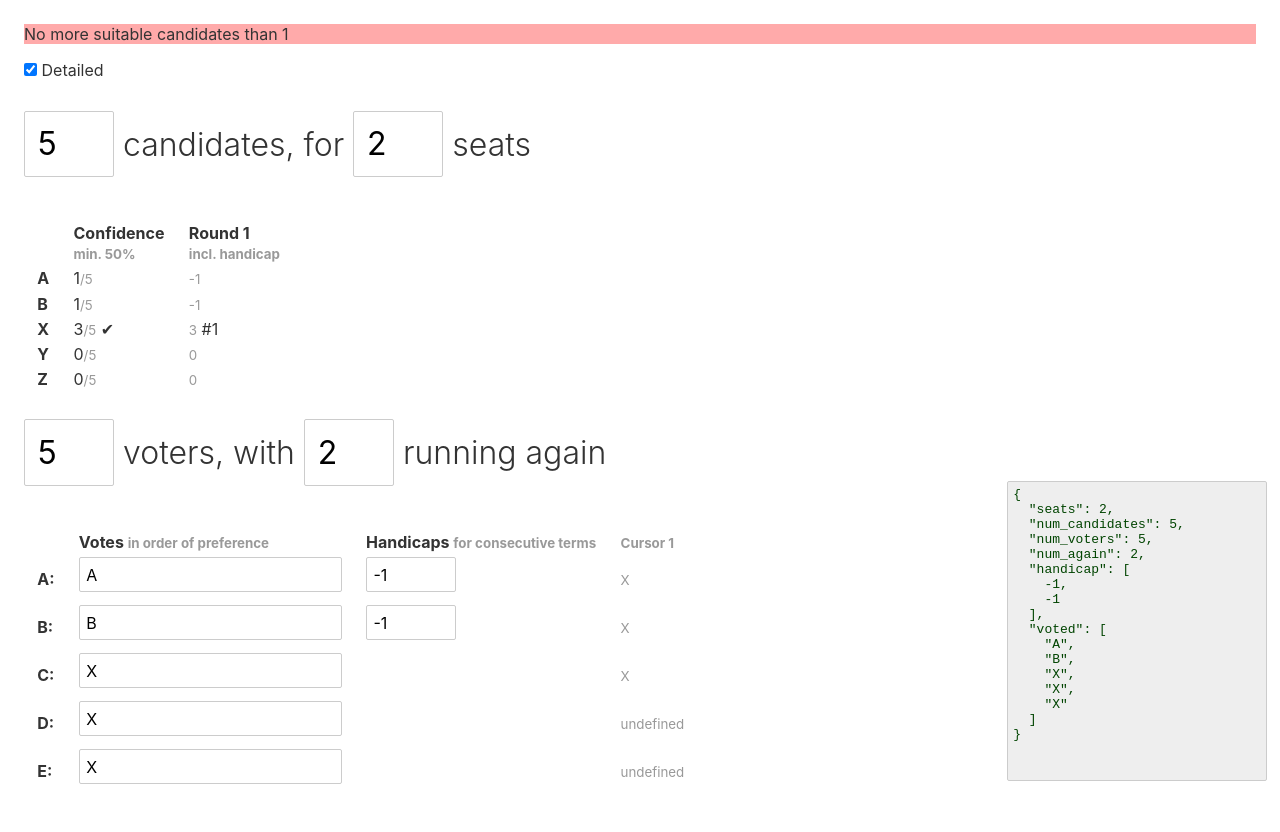
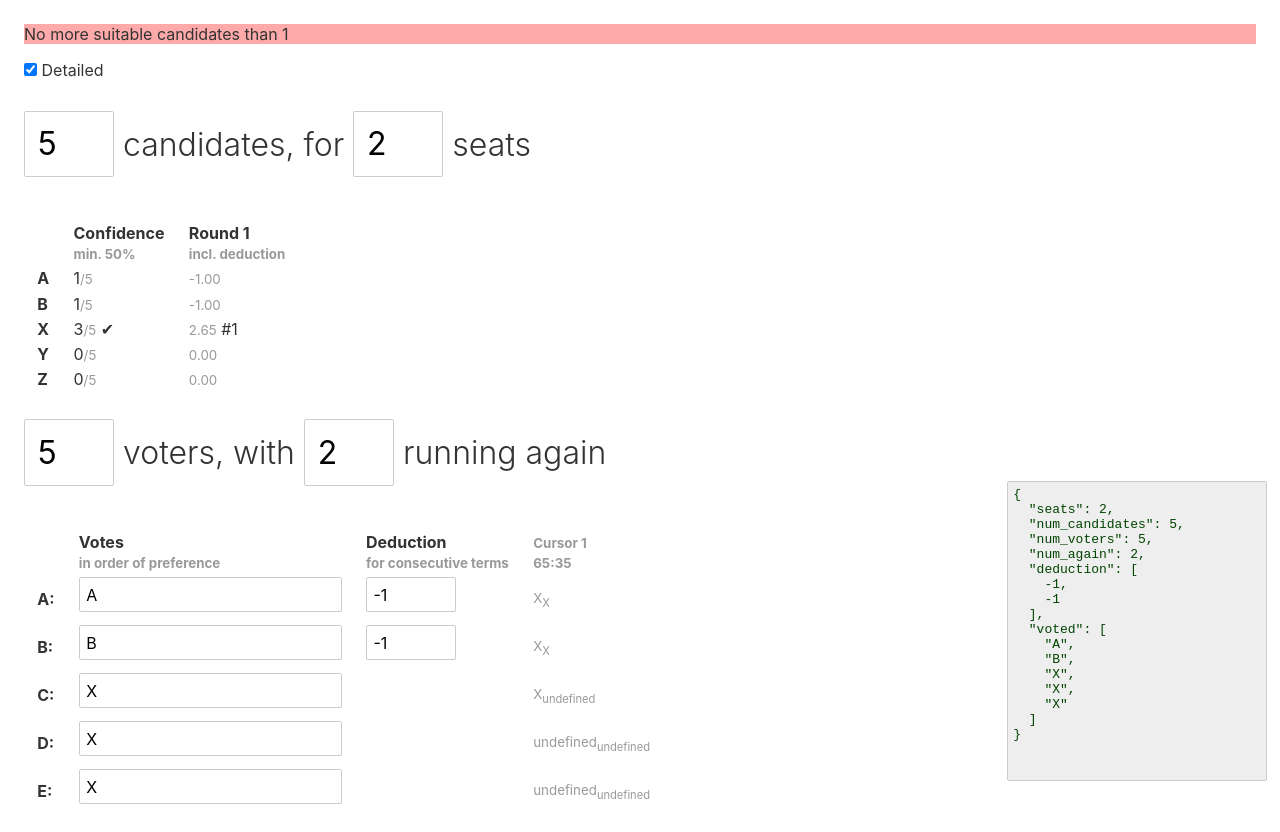
Before and after one commit to tauri-board/board-voter, a Svelte app: page / in a window 1280 px wide. Built offline with nearby package versions, Linux system fonts and the light colour scheme.

Commit message:
Implement blending primary/secondairy vote

```diff
--- a/src/App.svelte
+++ b/src/App.svelte
@@ -6,12 +6,15 @@
 
   export let detailed = true;
 
-  const rules: RuleSet = {
+  export const rules: RuleSet = {
     // At least 50% of the voters should back a candidate, to be considered suitable.
     minApprovalRate: 0.5,
 
     // People running again MUST vote for themselves first, if this is set.
     mustVoteSelfFirst: true,
+
+    // What blend ratio to use for primary:secondary vote. 100% is equivalent to disabled.
+    voteBlendRatio: 0.65,
   };
 
   // Note: we depend on reassigning the setup variable to update the UI.
@@ -25,7 +28,9 @@
     try {
       setup = Object.assign(setup, JSON.parse(json || window.localStorage.setup));
       save();
-    } catch (_) {}
+    } catch (e) {
+      console.error(e);
+    }
   }
 
   load();
@@ -68,8 +73,8 @@
     save();
     update();
   };
-  const onhandicap = (i: number) => (e) => {
-    setup.handicap[i] = Number(e.target.value);
+  const ondeduction = (i: number) => (e) => {
+    setup.deduction[i] = Number(e.target.value);
     save();
     update();
   };
@@ -132,11 +137,9 @@
           <small>min. {(rules.minApprovalRate * 100).toFixed(0)}%</small>
         </th>
         {#each out.round_selection as sel, round}
-          <th
-            title={`Vote cursor: ${out.round_selection[round]}\n` + `Counted as: ${out.round_count[round].join("|")}`}
-          >
+          <th>
             Round {round + 1}<br />
-            <small>incl. handicap</small>
+            <small>incl. deduction</small>
           </th>
         {/each}
       </tr>
@@ -147,10 +150,8 @@
           <th>{name}</th>
           <td>{out.count[cid]}<small>/{setup.num_voters}</small> {out.approved[cid] ? "✔" : ""}</td>
           {#each out.round_wins as win, round}
-            <td
-              title={`Vote cursor: ${out.round_selection[round]}\n` + `Counted as: ${out.round_count[round].join("|")}`}
-            >
-              <small>{out.round_count[round][cid]}</small>
+            <td>
+              <small>{out.round_count[round][cid].toFixed(2)}</small>
               {win == cid ? "#" + (round + 1) : ""}
             </td>
           {/each}
@@ -169,10 +170,21 @@
       <thead>
         <tr>
           <th />
-          <th>Votes <small>in order of preference</small></th>
-          <th>Handicaps <small>for consecutive terms</small></th>
-          {#each out.round_selection as sel, round}
-            <th><small>Cursor {round + 1}</small></th>
+          <th>
+            Votes<br />
+            <small>in order of preference</small>
+          </th>
+          <th>
+            Deduction<br />
+            <small>for consecutive terms</small>
+          </th>
+          {#each out.round_selection as _, round}
+            <th>
+              <small>
+                Cursor {round + 1}<br />
+                {rules.voteBlendRatio * 100}:{(1 - rules.voteBlendRatio) * 100}
+              </small>
+            </th>
           {/each}
         </tr>
       </thead>
@@ -185,8 +197,8 @@
               {#if vid < setup.num_again}
                 <input
                   type="number"
-                  on:change={onhandicap(vid)}
-                  value={setup.handicapFor(vid)}
+                  on:change={ondeduction(vid)}
+                  value={setup.deductionFor(vid)}
                   step={0.5}
                   min={-10}
                   max={-0.5}
@@ -194,7 +206,7 @@
               {/if}
             </td>
             {#each out.round_selection as sel, round}
-              <td><small>{sel[vid]}</small></td>
+              <td><small>{sel[vid]}<sub>{out.round_selection_secondairy[round][vid]}</sub></small></td>
             {/each}
           </tr>
         {/each}
--- a/src/const.ts
+++ b/src/const.ts
@@ -8,3 +8,5 @@ export const MAX_SEATS = 5;
 // But two abstains is an invalid result, since there would not be a simple majority to recognize the outcome.
 export const MIN_VOTERS = 3;
 export const MAX_VOTERS = 7;
+
+export const BLEND_RATIO = 0.65;
--- a/src/logic.ts
+++ b/src/logic.ts
@@ -1,19 +1,24 @@
+import { BLEND_RATIO } from "./const";
 import type { Setup } from "./state";
 
 export type RuleSet = {
   minApprovalRate: number;
   mustVoteSelfFirst: boolean;
+  voteBlendRatio: number;
 };
+
+export type Count = number[];
 
 export type Result = {
   error: string | null;
   candidateNames: string[];
   voterNames: string[];
   approved: boolean[];
-  count: number[];
+  count: Count;
   rate: number[];
   round_selection: string[];
-  round_count: number[][];
+  round_selection_secondairy: string[];
+  round_count: Count[];
   round_wins: number[];
 };
 
@@ -50,15 +55,27 @@ function find_max(count: number[]): number {
   return max_i;
 }
 
-function to_count(lut: Map<string, number>, handicap: number[], votes: string): number[] {
-  let count = Array(lut.size)
-    .fill(0)
-    .map((val, cid) => handicap[cid] || val);
+function apply_deduction(raw_count: Count, deduction: Count): Count {
+  return raw_count.map((count, cid) => count + (deduction[cid] || 0));
+}
+
+function blend_counts(pri_count: Count, sec_count: Count, pri_weight: number): Count {
+  if (pri_weight > 1) throw "Can't have >100% weight for primary vote";
+  if (pri_weight < 0) throw "Can't have <0% weight for primary vote";
+  if (pri_weight == 1) return pri_count;
+  if (pri_weight == 0) return sec_count;
+
+  const sec_weight: number = 1.0 - pri_weight;
+  return pri_count.map((count, cid) => count * pri_weight + sec_count[cid] * sec_weight);
+}
+
+function count_from_votes(lut: Map<string, number>, votes: string): Count {
+  const count = Array(lut.size).fill(0);
 
   for (const vote of votes) {
-    let i = lut.get(vote);
-    if (i === undefined) throw `Vote for unknown candidate '${vote}'`;
-    count[i]++;
+    const cid = lut.get(vote);
+    if (cid === undefined) throw `Vote for unknown candidate '${vote}'`;
+    count[cid]++;
   }
 
   return count;
@@ -73,6 +90,7 @@ export function tick(rules: RuleSet, setup: Setup): Result {
     count: [],
     rate: [],
     round_selection: [],
+    round_selection_secondairy: [],
     round_count: [],
     round_wins: [],
   };
@@ -82,13 +100,35 @@ export function tick(rules: RuleSet, setup: Setup): Result {
   let are_approved: Set<string> = new Set();
 
   function find_selection(setup: Setup, have_won: Set<string>, are_approved: Set<string>): string {
-    return Array(setup.num_voters)
-      .fill(0)
-      // For every voter, find the *first* vote in their list that:
-      // 1. Is approved
-      // 2. Has not already won
-      .map((_, vid) => setup.votesBy(vid).find((vote) => are_approved.has(vote) && !have_won.has(vote)))
-      .join("");
+    return (
+      Array(setup.num_voters)
+        .fill(0)
+        // For every voter, find the *first* vote in their list that:
+        // 1. Is approved
+        // 2. Has not already won
+        .map((_, vid) => setup.votesBy(vid).find((vote) => are_approved.has(vote) && !have_won.has(vote)))
+        .join("")
+    );
+  }
+
+  function find_selection_secondairy(
+    setup: Setup,
+    have_won: Set<string>,
+    are_approved: Set<string>,
+    primary: string
+  ): string {
+    return (
+      Array(setup.num_voters)
+        .fill(0)
+        // For every voter, find the *first* vote in their list that:
+        // 1. Is approved
+        // 2. Has not already won
+        // 3. Is not their primary vote
+        .map((_, vid) =>
+          setup.votesBy(vid).find((vote) => are_approved.has(vote) && !have_won.has(vote) && vote !== primary[vid])
+        )
+        .join("")
+    );
   }
 
   try {
@@ -122,8 +162,8 @@ export function tick(rules: RuleSet, setup: Setup): Result {
     }
 
     // Number of total votes each candidate received
-    // Note: handicap is not applied to approval rate.
-    result.count = to_count(lut, [], setup.voted.join(""));
+    // Note: deduction is not applied to approval rate.
+    result.count = count_from_votes(lut, setup.voted.join(""));
 
     // Translate that count...
     result.count.forEach((count, cid) => {
@@ -141,6 +181,7 @@ export function tick(rules: RuleSet, setup: Setup): Result {
     // Run selection rounds.
     for (let r = 0; r < setup.seats; r++) {
       let selection = find_selection(setup, have_won, are_approved);
+      let selection_secondairy = find_selection_secondairy(setup, have_won, are_approved, selection);
       // update_cursor();
       // Map the cursor, which is an array of offsets, to a string of names.
       // E.g. [0,4,1,0,0] to "AXBAC".
@@ -148,10 +189,15 @@ export function tick(rules: RuleSet, setup: Setup): Result {
       if (selection == "") {
         throw `No more suitable candidates than ${r}`;
       }
-      let count = to_count(lut, setup.handicap, selection);
-      let win = find_max(count);
+      const pri_count = count_from_votes(lut, selection);
+      const sec_count = count_from_votes(lut, selection_secondairy);
+      const blend_count = blend_counts(pri_count, sec_count, rules.voteBlendRatio);
+      const count = apply_deduction(blend_count, setup.deduction);
+
+      const win = find_max(count);
       have_won.add(result.candidateNames[win]);
       result.round_selection.push(selection);
+      result.round_selection_secondairy.push(selection_secondairy);
       result.round_count.push(count);
       result.round_wins.push(win);
     }
--- a/src/state.ts
+++ b/src/state.ts
@@ -6,10 +6,10 @@ export type Setup = {
   num_candidates: number;
   num_voters: number;
   num_again: number;
-  handicap: number[];
+  deduction: number[];
   voted: string[];
 
-  handicapFor(i: number): number;
+  deductionFor(i: number): number;
   votesBy(i: number): string[];
   generateCandidateNames(): string[];
   generateVoterNames(): string[];
@@ -20,11 +20,11 @@ export const DEFAULT_SETUP: Setup = {
   num_candidates: 5,
   num_voters: 5,
   num_again: 2,
-  handicap: [-1, -1] as number[],
+  deduction: [-1, -1] as number[],
   voted: ["A", "B", "X", "X", "X"] as string[],
 
-  handicapFor(i: number): number {
-    return this.handicap[i] || 0;
+  deductionFor(i: number): number {
+    return this.deduction[i] || 0;
   },
 
   votesBy(i: number): string[] {
```
Also changed, not shown: package.json (line endings or trailing spaces), public/build/bundle.js, 2 other files (tests, documents, lock files or other folders).
